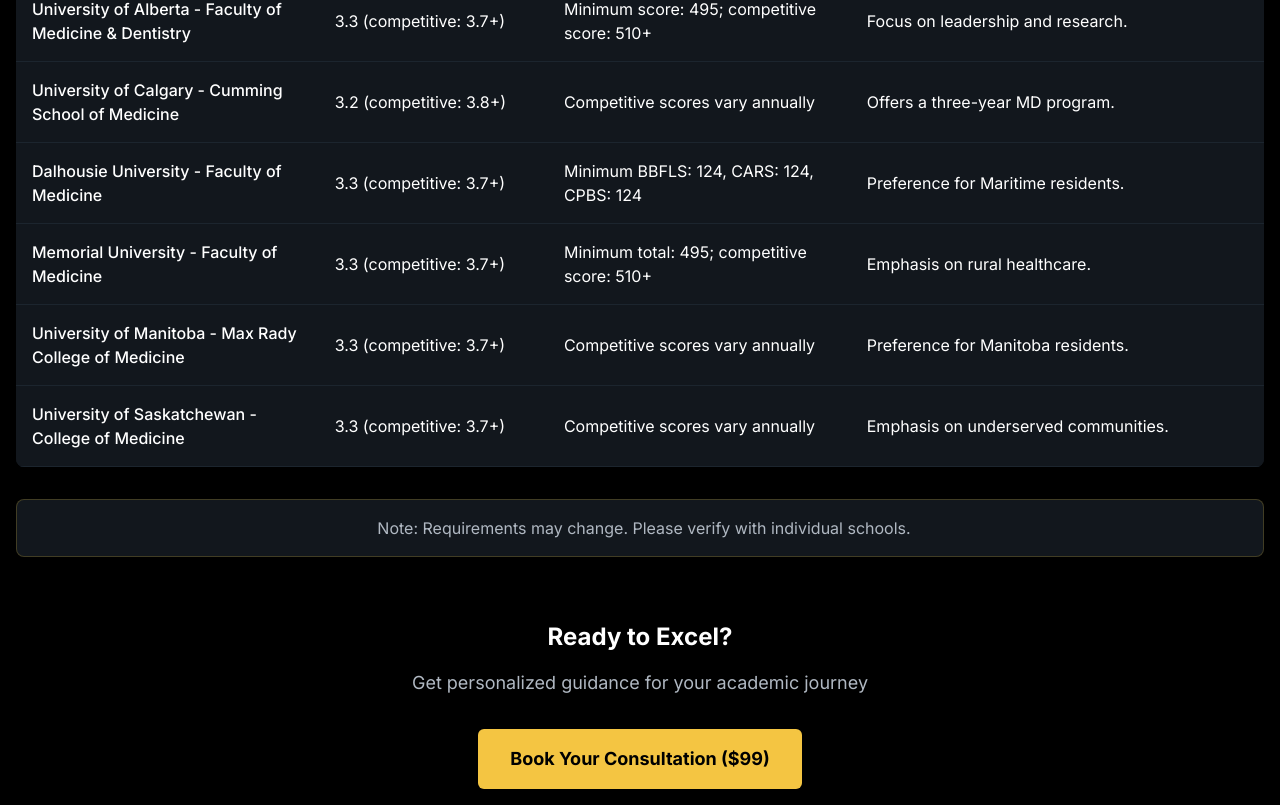
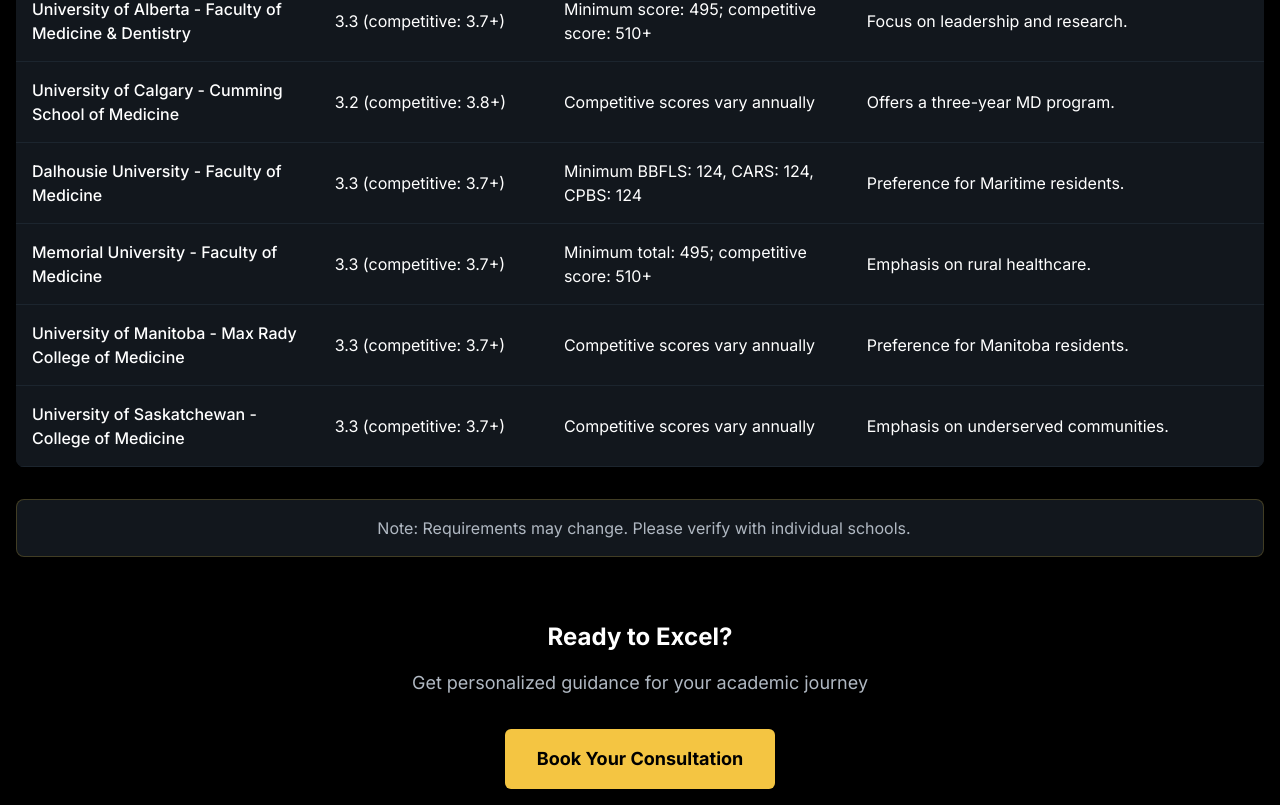
Before and after one commit to 77zv/flourish, a Next.js app: page /directory in a window 1280 px wide. Shown: the part 1502-2307 px from the top of the page. Built offline with nearby package versions, Linux system fonts and the light colour scheme.

Commit message:
$99 removed

```diff
--- a/src/app/directory/page.jsx
+++ b/src/app/directory/page.jsx
@@ -458,7 +458,8 @@
               onClick={() => setShowBookingForm(true)}
               className="bg-[#F4C542] text-black px-8 py-4 rounded-md text-lg font-bold hover:bg-[#E3B43C] transition-all"
             >
-              Book Your Consultation ($99)
+              Book Your Consultation
+              {/* ($99) */}
             </button>
           </div>
 
@@ -607,9 +608,7 @@
                       disabled={isProcessing}
                       className="w-full bg-[#F4C542] text-black py-4 rounded-lg font-bold hover:bg-[#E3B43C] disabled:opacity-50 transition-all"
                     >
-                      {isProcessing
-                        ? "Processing..."
-                        : "Book Consultation ($99)"}
+                      {isProcessing ? "Processing..." : "Book Consultation"}
                     </button>
                   </div>
                 </form>
@@ -730,7 +729,9 @@
 
         .search-focus:focus {
           transform: scale(1.02);
-          box-shadow: 0 0 20px rgba(255, 215, 0,)}`}</style>
+          box-shadow: 0 0 20px rgba(255, 215, 0);
+        }
+      `}</style>
     </div>
   );
 }
```
